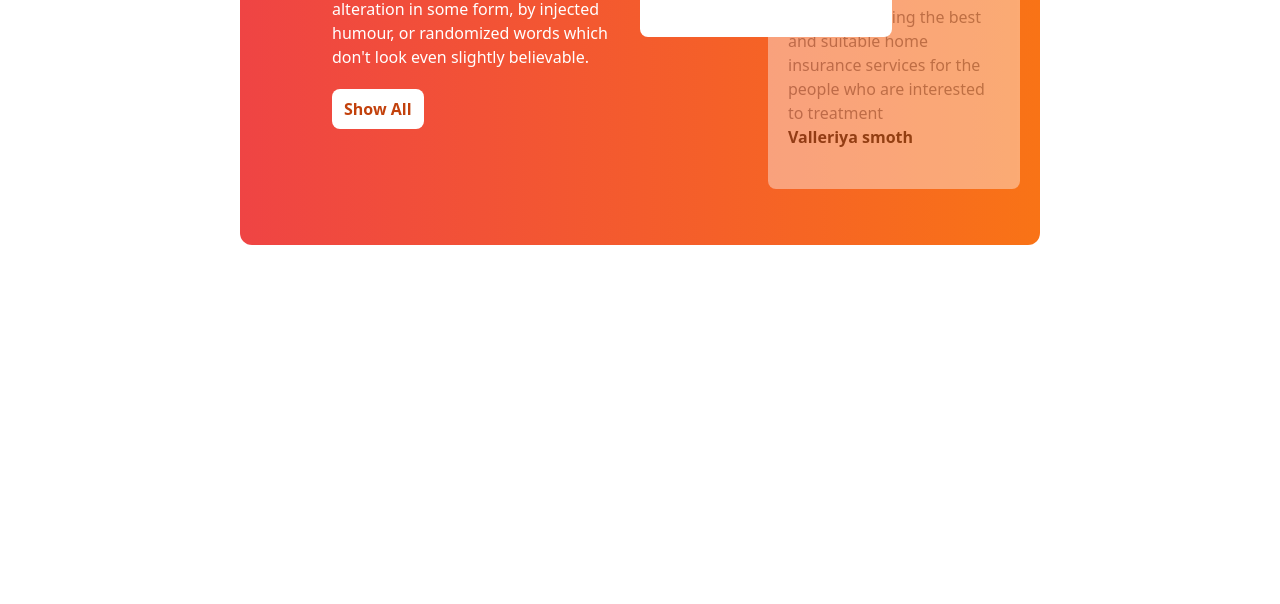
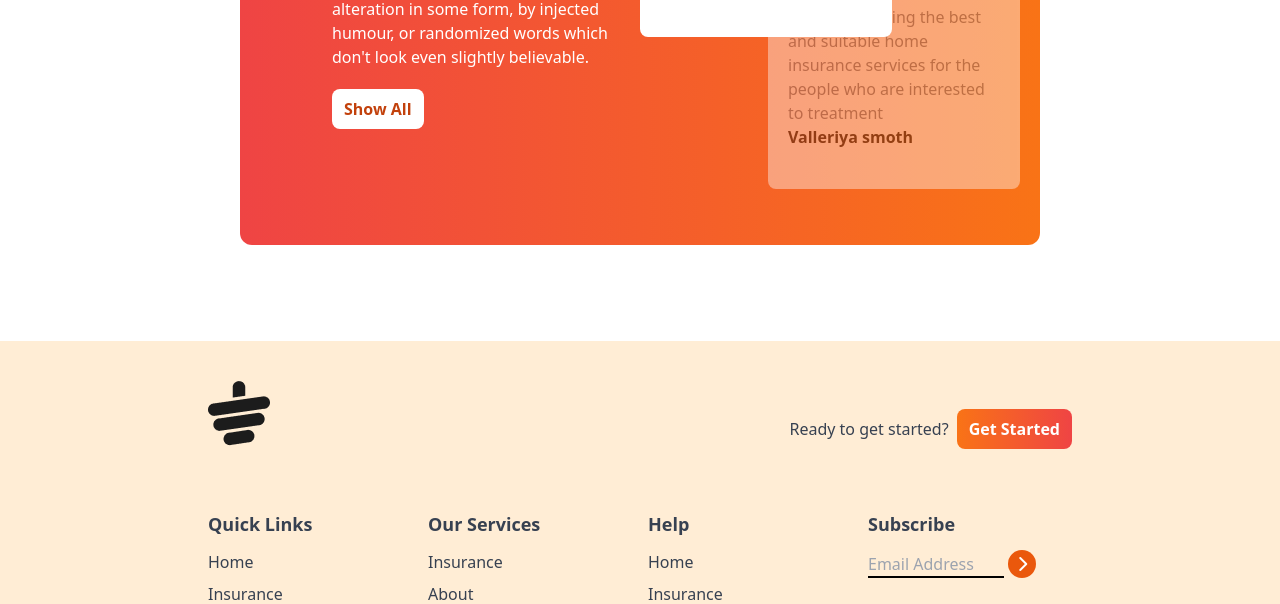
Before and after one commit to Md-shahien-khan/Bobalicious, a plain HTML site: page index.html in a window 1280 px wide. Shown: the part 2107-2711 px from the top of the page. Before the commit the page ends 2448 px from the top, so only its background shows below. Drawn offline with nearby package versions, Linux system fonts and the light colour scheme.

Commit message:
footer done

```diff
--- a/index.html
+++ b/index.html
@@ -24,7 +24,7 @@
         <header class="lg:flex pt-10 mb-20">
             <!-- text-content -->
             <div>
-                <h1 class="text-2xl md:text-4xl pb-3 font-bold">Every Cup a Treat
+                <h1 class="text-3xl md:text-4xl pb-3 font-bold">Every Cup a Treat
                     Join Us for a Sip of Happiness<br>in Every Bubble
                 </h1>
                 <p class="text-gray-500 pb-3">
@@ -184,6 +184,121 @@
 
     </main>
 
+    <!-- <footer class="bg-orange-100 text-gray-700 py-10 px-4 md:px-16">
+        <div class="w-9/12 mx-auto">
+            logo
+            <div class="mb-8 flex justify-between">
+                <img class="mb-8" src="images/cup.png" alt="">
+                <div class="flex items-center gap-2">
+                    <h4>Ready to get started</h4>
+                    <button class="bg-gradient-to-r from-orange-500 to-red-500 px-3 py-2 rounded-lg text-white font-bold">Get Started</button>
+                </div>
+            </div>
+            links
+            <div class="grid grid-cols-1 md:grid-cols-2 lg:grid-cols-4 gap-4">
+            first column
+
+            </div>
+        </div>
+    </footer> -->
+
+
+     <!-- Footer Section -->
+     <footer class="bg-orange-100 text-gray-700 py-10 px-4 md:px-16">
+        <div class="w-9/12 mx-auto">
+          <!-- Logo -->
+          <div class="mb-8 flex justify-between">
+            <img class="mb-8" src="./images/cup.png" alt="" />
+            <div class="flex items-center gap-2">
+              <h4>Ready to get started?</h4>
+              <button
+                class="bg-gradient-to-r from-orange-500 to-red-500 px-3 py-2 rounded-lg text-white font-bold">
+                Get Started
+              </button>
+            </div>
+          </div>
+          <!-- Links -->
+          <div class="grid grid-cols-1 md:grid-cols-2 lg:grid-cols-4 gap-4">
+            <!-- first column -->
+            <div>
+              <h3 class="font-semibold text-lg mb-3">Quick Links</h3>
+              <ul class="space-y-2">
+                <li>
+                  <a class="hover:text-orange-600" href="#">Home</a>
+                </li>
+                <li>
+                  <a class="hover:text-orange-600" href="#">Insurance</a>
+                </li>
+                <li>
+                  <a class="hover:text-orange-600" href="#">About</a>
+                </li>
+                <li>
+                  <a class="hover:text-orange-600" href="#">Privacy Policy</a>
+                </li>
+              </ul>
+            </div>
+            <!-- second column -->
+            <div>
+              <h3 class="font-semibold text-lg mb-3">Our Services</h3>
+              <ul class="space-y-2">
+                <li>
+                  <a class="hover:text-orange-600" href="#">Insurance</a>
+                </li>
+                <li>
+                  <a class="hover:text-orange-600" href="#">About</a>
+                </li>
+                <li>
+                  <a class="hover:text-orange-600" href="#">Privacy Policy</a>
+                </li>
+                <li>
+                  <a class="hover:text-orange-600" href="#">Privacy Policy</a>
+                </li>
+              </ul>
+            </div>
+            <!-- third column -->
+            <div>
+              <h3 class="font-semibold text-lg mb-3">Help</h3>
+              <ul class="space-y-2">
+                <li>
+                  <a class="hover:text-orange-600" href="#">Home</a>
+                </li>
+                <li>
+                  <a class="hover:text-orange-600" href="#">Insurance</a>
+                </li>
+              </ul>
+            </div>
+
+            <!-- fourth column -->
+            <div>
+              <h3 class="font-semibold text-lg mb-3">
+                Subscribe
+              </h3>
+              <div class="flex flex-col space-y-2">
+                <div>
+                  <input
+                    placeholder="Email Address"
+                    type="text"
+                    class="bg-transparent border-b-2 border-black w-4/6"
+                  />
+                  <i
+                    class="fa-solid fa-chevron-right w-7 h-7 bg-orange-600 inline-flex rounded-full text-white justify-center items-center"
+                  ></i>
+                  <div class="flex justify-between w-2/5 mb-2 mt-8">
+                    <i class="fa-brands fa-facebook"></i>
+                    <i class="fa-brands fa-square-instagram"></i>
+                    <i class="fa-brands fa-square-twitter"></i>
+                  </div>
+                </div>
+              </div>
+            </div>
+          </div>
+          <div class="text-center pt-4 mt-4">
+            <p class="text-sm text-gray-600">
+              © 2027 UIDesign.to - All rights reserved.
+            </p>
+          </div>
+        </div>
+      </footer>
 
 
 
```
